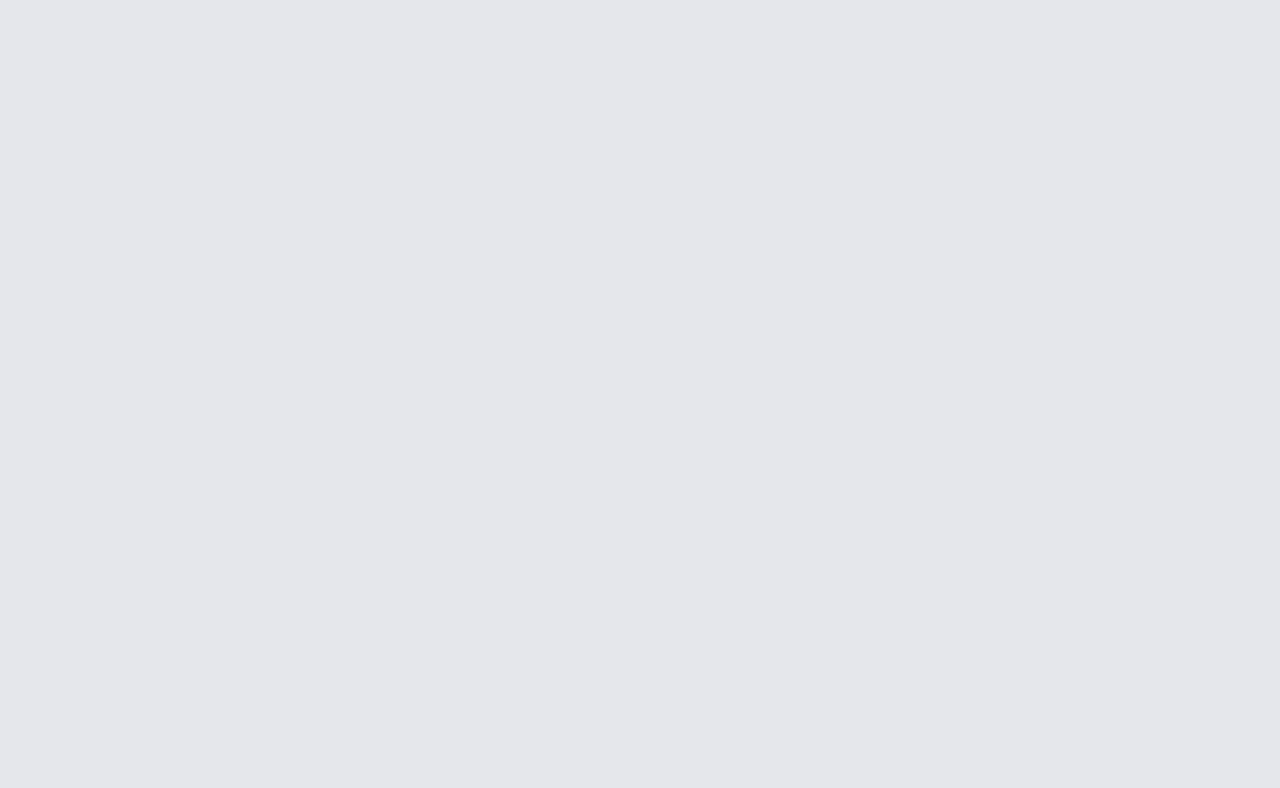
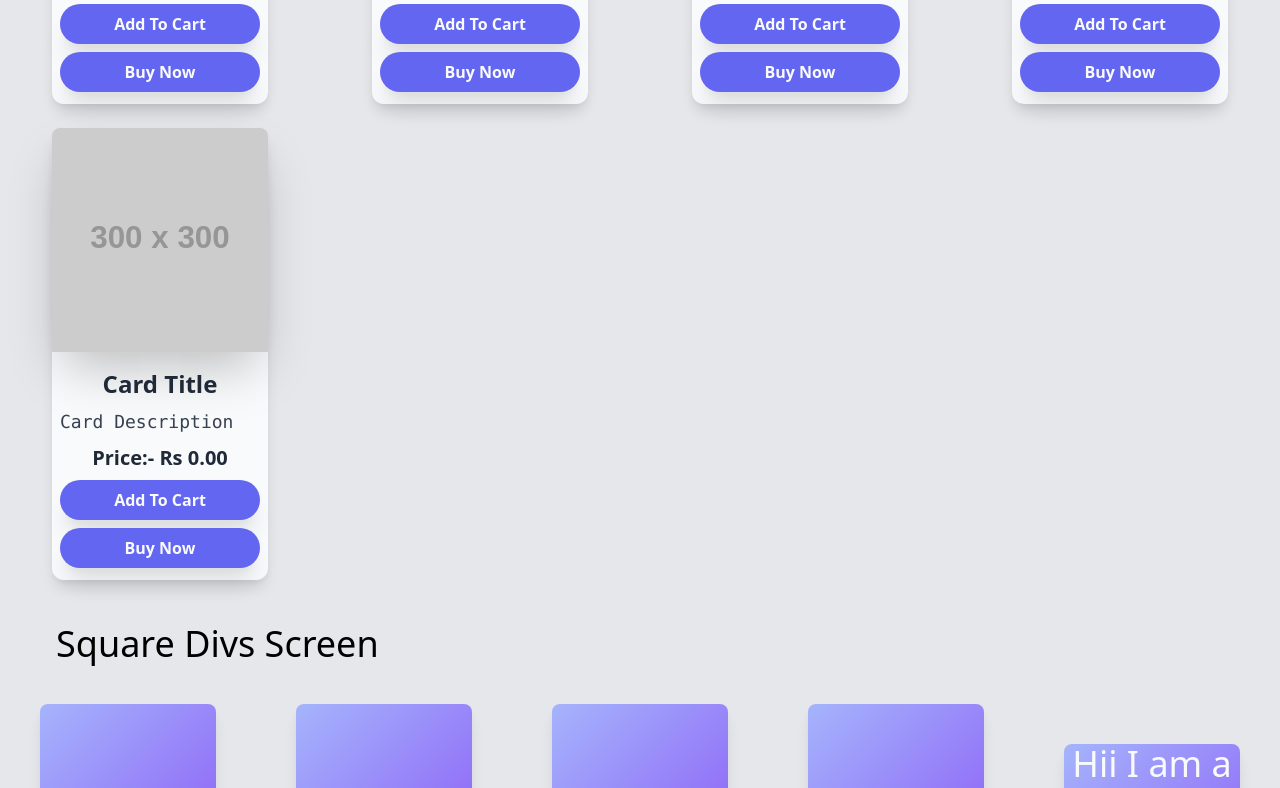
Before and after one commit to RAGAdox/UI_KIT, a React (Create React App) app: page / in a window 1280 px wide. Shown: the part 2000-2788 px from the top of the page. Before the commit the page ends 800 px from the top, so only its background shows below. Built offline with nearby package versions, Linux system fonts and the light colour scheme.

Commit message:
Children

```diff
--- a/src/App.js
+++ b/src/App.js
@@ -9,7 +9,6 @@ const App = () => {
       <div className="fixed bottom-2 right-0 mr-14 z-50 ">
         <ToggleButton />
       </div>
-      {/*
       <h1 className="text-4xl ml-14 mt-8 dark:text-gray-100">
         Responsive Card Screen
       </h1>
@@ -18,7 +17,9 @@ const App = () => {
         Vertical Card Screen
       </h1>
       <VerticalCardScreen></VerticalCardScreen>
-       */}
+      <h1 className="text-4xl ml-14 mt-8 dark:text-gray-100">
+        Square Divs Screen
+      </h1>
       <AspectRatioCardScreen />
     </div>
   );
--- a/src/screen/AspectRatioCard.js
+++ b/src/screen/AspectRatioCard.js
@@ -3,7 +3,7 @@ import React from "react";
 import SquareCard from "../components/SquareCard";
 const AspectRatioCardScreen = () => {
   return (
-    <div className="w-full sm:grid sm:grid-flow-row sm:grid-cols-3 md:grid-cols-3 lg:grid-cols-5 bg-black sm:bg-green-300 md:bg-red-300 lg:bg-yellow-300 xl:bg-indigo-300 2xl:bg-purple-300">
+    <div className="w-full sm:grid sm:grid-flow-row sm:grid-cols-3 md:grid-cols-3 lg:grid-cols-5 ">
       <div className="m-10">
         <SquareCard></SquareCard>
       </div>
@@ -17,7 +17,11 @@ const AspectRatioCardScreen = () => {
         <SquareCard></SquareCard>
       </div>
       <div className="m-10">
-        <SquareCard></SquareCard>
+        <SquareCard>
+          <h1 className="text-4xl text-center text-gray-50 mt-10">
+            Hii I am a children
+          </h1>
+        </SquareCard>
       </div>
     </div>
   );
```
